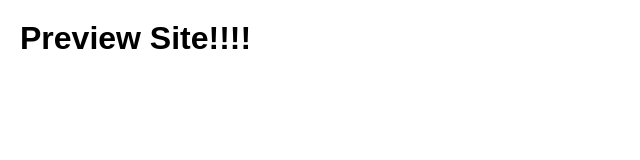
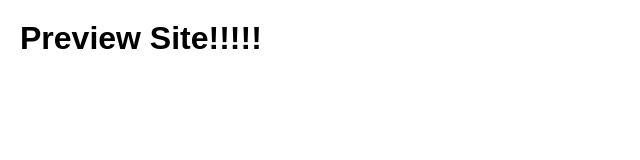
Before and after one commit to firestitch-preview-sites/preview-site-230948y3w9efugb129347297rfegvin213049712, an Angular app: page / in a window 1280 px wide. Shown: the top 160 px of the page, without its empty margins (0-640 px from the left). Built offline with nearby package versions, Linux system fonts and the light colour scheme.

Commit message:
Sync: Update preview site files

```diff
--- a/src/app/app.component.ts
+++ b/src/app/app.component.ts
@@ -3,7 +3,7 @@ import { Component } from '@angular/core';
 @Component({
   selector: 'app-root',
   standalone: true,
-  template: `<h1>Preview Site!!!!</h1>`,
+  template: `<h1>Preview Site!!!!!</h1>`,
   styles: [`h1 { margin: 20px; }`],
 })
 export class AppComponent {
```
